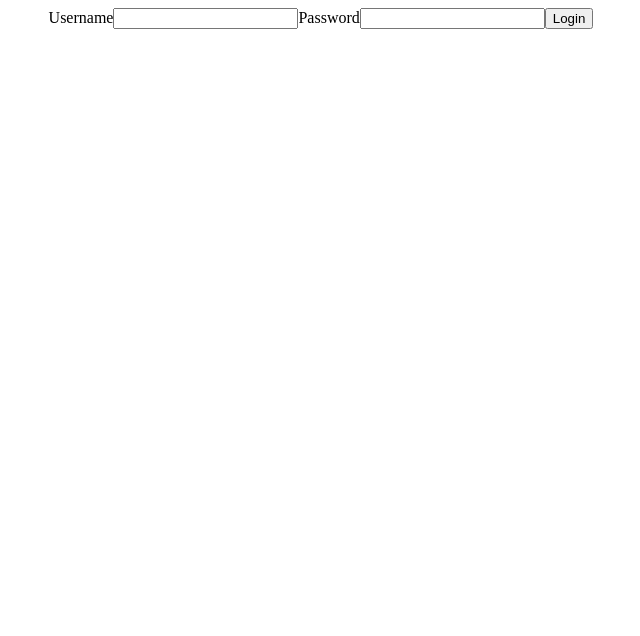
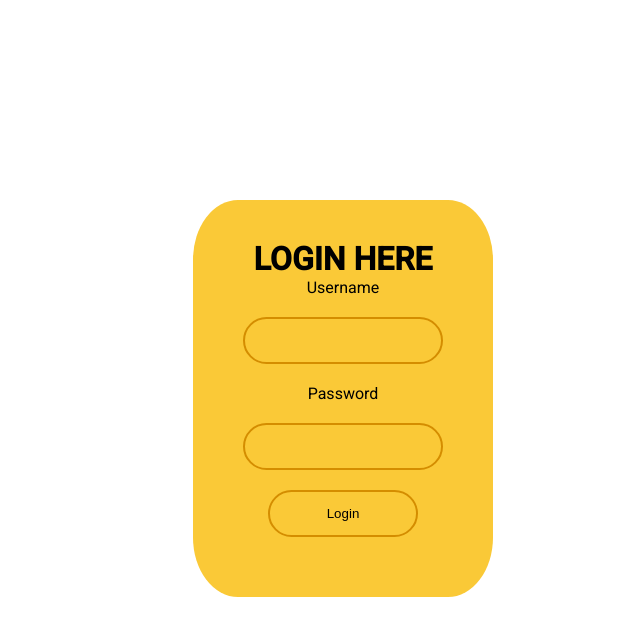
Before and after one commit to kunal-1388/react-favourite-hotel, a React app: page /login in a window 1280 px wide. Shown: the top 636 px of the page, without its empty margins (319-959 px from the left). Built offline with nearby package versions, Linux system fonts and the light colour scheme.

Commit message:
slight styling modifications

```diff
--- a/src/components/Favourites.js
+++ b/src/components/Favourites.js
@@ -1,7 +1,8 @@
 import React from "react";
 import "../styles/Hotel.css";
 import { Link } from "react-router-dom";
-
+import Navbar from "./Navbar";
+import "../styles/MainPage.css";
 function Favourites() {
     const myFavouritesList =
         JSON.parse(window.localStorage.getItem("favourites")) || [];
@@ -23,15 +24,24 @@ function Favourites() {
     function handleSignOut() {
         window.localStorage.removeItem("username");
         window.localStorage.removeItem("password");
+        window.localStorage.removeItem("favourites");
     }
 
     return (
         <div>
-            <div>
+            <Navbar
+                links={[
+                    ["Logout", "/"],
+                    ["Go Back", "/main"],
+                ]}
+                handleSignOut={handleSignOut}
+            />
+            {/* <div>
+
                 <Link to="/" onClick={handleSignOut}>
                     Logout
                 </Link>
-            </div>
+            </div> */}
             <div style={styles}>
                 {myFavouritesList.map((hotel) => {
                     return (
--- a/src/components/Home.js
+++ b/src/components/Home.js
@@ -1,21 +1,36 @@
 import React from "react";
 import { Link } from "react-router-dom";
-
+import Navbar from "./Navbar";
+import { hotelData } from "../../utils/hotelData.js";
+import "../styles/Hotel.css";
 function Home() {
     return (
         <div>
-            <ul>
-                <li>
-                    <Link id="login" to="/login">
-                        LogIn
-                    </Link>
-                </li>
-                <li>
-                    <Link id="main" to="/main">
-                        Main
-                    </Link>
-                </li>
-            </ul>
+            <Navbar
+                links={[
+                    ["Login", "/login"],
+                    ["Main", "/main"],
+                ]}
+            />
+            <div id="main">
+                {hotelData.map((hotel) => {
+                    return (
+                        <div className="card">
+                            <div className="card-image">
+                                <img src={hotel.img} />
+                            </div>
+                            <div className="card-text">
+                                <h2>{hotel.name}</h2>
+                                <span className="location">
+                                    {" "}
+                                    {hotel.location}
+                                </span>
+                                <h4>Rs. {hotel.price} per night</h4>
+                            </div>
+                        </div>
+                    );
+                })}
+            </div>
         </div>
     );
 }
--- a/src/components/Login.js
+++ b/src/components/Login.js
@@ -1,6 +1,7 @@
 import React, { useState } from "react";
 import { useHistory } from "react-router-dom";
 import { userData } from "../../utils/userData";
+import "../styles/Login.css";
 function Login() {
     const [username, setUserName] = useState("");
     const [password, setPassword] = useState("");
@@ -21,7 +22,8 @@ function Login() {
 
     return (
         <div>
-            <form>
+            <form className="login">
+                <h1>Login Here</h1>
                 <label htmlFor="username">Username</label>
                 <input
                     type="text"
--- a/src/components/MainPage.js
+++ b/src/components/MainPage.js
@@ -3,6 +3,7 @@ import Hotel from "./Hotel";
 import { hotelData } from "../../utils/hotelData.js";
 import "../styles/MainPage.css";
 import { Link } from "react-router-dom";
+import Navbar from "./Navbar";
 function MainPage() {
     function handleSignOut() {
         window.localStorage.removeItem("username");
@@ -11,7 +12,13 @@ function MainPage() {
 
     return (
         <div>
-            <div>
+            <Navbar
+                links={[
+                    ["My Favourites", "/favourites"],
+                    ["Logout", "/"],
+                ]}
+            />
+            {/* <div>
                 <Link id="favourites" to="/favourites">
                     My Favourites
                 </Link>
@@ -20,7 +27,7 @@ function MainPage() {
                 <Link to="/" onClick={handleSignOut}>
                     Logout
                 </Link>
-            </div>
+            </div> */}
 
             <div id="main">
                 {hotelData.map((hotel) => (
--- /dev/null
+++ b/src/components/Navbar.js
@@ -0,0 +1,25 @@
+import React from "react";
+import { Link } from "react-router-dom";
+import "../styles/Navbar.css";
+function Navbar(props) {
+    const [[link1, pointsTo1], [link2, pointsTo2]] = props.links;
+
+    return (
+        <nav id="topnav">
+            <div className="navbar">
+                <ul className="nav-item">
+                    <li className="nav-link">
+                        <Link to={pointsTo1} onClick={props.handleSignOut}>
+                            {link1}{" "}
+                        </Link>
+                    </li>
+                    <li className="nav-link">
+                        <Link to={pointsTo2}>{link2}</Link>
+                    </li>
+                </ul>
+            </div>
+        </nav>
+    );
+}
+
+export default Navbar;
--- /dev/null
+++ b/src/styles/Login.css
@@ -0,0 +1,56 @@
+.login{
+    width:300px;
+    padding:40px;
+    position:absolute;
+    top:25%;
+    left:40%;
+    tansform:translate(-40%,-50%);
+    background:#fac937;
+    text-align:center;
+    border-radius:15%;
+  }
+
+  .login h1{
+    color:black;
+    text-transform:uppercase;
+    font-weight: 600;
+  }
+
+  .login input[type="text"], .login input[type="password"]{
+    border:0;
+    background:none;
+    display:block;
+    margin: 20px auto;
+    text-align:center;
+    border:2px solid #d48d00;
+    padding:14px 10px;
+    width:200px;
+    outline:none;
+    color:black;
+    border-radius: 35px;
+    transition: 0.25s;
+
+  }
+
+
+
+  .login button{
+    border:0;
+    background:none;
+    display:block;
+    margin: 20px auto;
+    text-align:center;
+    border:2px solid ;
+    padding:14px 20px;
+    width:150px;
+    outline:none;
+    color:black;
+    border-radius: 35px;
+    transition: 0.25s;
+    border-color:#d48d00;
+    cursor:pointer;
+  }
+
+  .login button:hover{
+    background:#d48d00;
+  }
--- /dev/null
+++ b/src/styles/Navbar.css
@@ -0,0 +1,69 @@
+@import url('https://fonts.googleapis.com/css2?family=Roboto:wght@300;400;500&display=swap');
+*{
+  margin:0;
+  padding:0;
+  box-sizing:border-box;
+}
+
+body{
+  font-family: 'Roboto', sans-serif;
+}
+
+nav{
+  width:100%;
+  height:70px;
+  background-color:#fff;
+  padding:20px;
+  box-shadow:1px 1px 5px #111;
+}
+.navbar{
+  display:flex;
+/*   justify-content:space-between; */
+  align-items:center;
+  position:relative;
+}
+.navbar-brand{
+  font-size:24px;
+  text-decoration:none;
+  Color:#888;
+  font-weight:600;
+}
+.nav-item{
+  list-style:none;
+  margin-left:auto;
+}
+
+.nav-item .nav-link{
+  display:inline;
+  margin:10px 20px;
+}
+
+.nav-item .nav-link a{
+  color:#000;
+  text-decoration:none;
+  font-size:20px;
+}
+
+.nav-item .nav-link a:hover{
+  border-bottom:1px solid #333;
+  transition: .2s ease;
+  font-weight:bold;
+}
+
+.icon i{
+  color:#000;
+  font-size:20px;
+}
+.icon{
+  display:none;
+}
+@media screen and (max-width:600px){
+  .nav-item .nav-link{
+    display:none
+  }
+
+  .icon{
+    display:block;
+  }
+
+}
```
